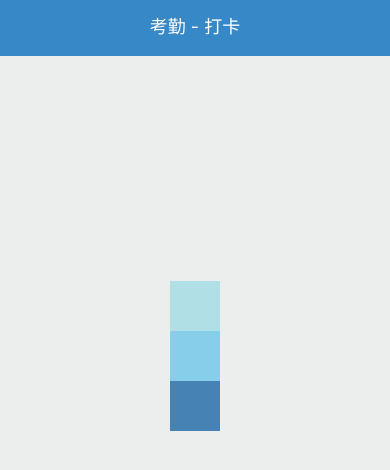
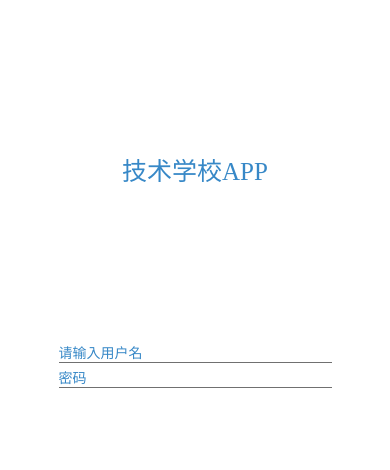
Before and after one commit to i4udevstar1001/ReactNativeDev, a React Native app: screen / in a window 390 px wide. Shown: the top 470 px of the page. Built offline with nearby package versions, Linux system fonts and the light colour scheme.

Commit message:
login page design : 50%

```diff
--- a/App.js
+++ b/App.js
@@ -1,63 +1,82 @@
 import React, { Component } from 'react';
-import { StatusBar, StyleSheet, Text, View } from 'react-native';
+import { StatusBar, StyleSheet, Text, TextInput, View } from 'react-native';
 
 const styles = StyleSheet.create({
-  bigBlue: {
-    color: 'blue',
-    fontWeight: 'bold',
-    fontSize: 30,
-  },
-  red: {
-    color: 'red',
-  },
   title: {
     color: 'white',
     fontSize: 18,
-    top: 12,
+    top: 16,
+    fontFamily: 'Roboto',
   },
   main: {
     backgroundColor: '#ECEDED',
     flex: 1,
   },
+  appTitle: {
+    color: '#3788C7',
+    fontSize: 25,
+    fontFamily: 'STKaiti',
+  },
+  appInput: {
+    color: '#3788C7',
+    fontSize: 14,
+    width: "70%",
+    fontFamily: 'Segoe UI',
+    borderBottomWidth: 1,
+    marginTop: 5,
+    borderBottomColor: '#707070'
+  },
 });
 
-class Blink extends Component {
-  componentDidMount() {
-    setInterval(() => (
-      this.setState(previousState =>(
-        { isShowingText: !previousState.isShowingText }
-      ))
-    ), 1000);
+export default class BlinkApp extends Component {
+  constructor(props) {
+    super(props);
+    this.state = {
+      username: '',
+      password: '',
+    };
   }
-
-  state = { isShowingText: true };
-
-  render() {
-    if (!this.state.isShowingText) {
-      return null;
-    }
-
-    return (
-      <Text style={styles.bigBlue}>{this.props.text}</Text>
-    );
-  }
-}
-
-export default class BlinkApp extends Component {
-  render() {
+  /* render() {
     return (
       <View style={styles.main}>
         <StatusBar barStyle="dark-content" backgroundColor="#3788C7" />
         <View style={{flex: 1, alignItems: 'center', backgroundColor: '#3788C7'}}>
+          <View style={{position: 'absolute', top: 0, left: 10}}>
+          <Text style={styles.title}>123--</Text>
+          </View>
           <Text style={styles.title}>考勤 - 打卡</Text>
         </View>
-        <View style={{flex: 4}}>
-          <Blink text='I love to 23' />
+        <View style={{flex: 4, alignItems: 'center', justifyContent: 'center',}}>
+          <Text style={styles.appTitle}>技术学校APP</Text>
         </View>
-        <View style={{flex: 10, flexDirection: 'column', alignSelf: 'center',}}>
-          <View style={{width: 50, height: 50, backgroundColor: 'powderblue'}} />
-          <View style={{height: 50, backgroundColor: 'skyblue'}} />
-          <View style={{width: 50, height: 50, backgroundColor: 'steelblue'}} />
+        <View style={{flex: 6}}>
+        </View>
+      </View>
+    );
+  } */
+  render() {
+    return (
+      <View style={{flex: 1, backgroundColor: 'white',}}>
+        <StatusBar barStyle="dark-content" backgroundColor="white" />
+        <View style={{flex: 4, alignItems: 'center', justifyContent: 'center',}}>
+          <Text style={styles.appTitle}>技术学校APP</Text>
+        </View>
+        <View style={{flex: 6, alignItems: 'center',}}>
+          <TextInput
+            style={styles.appInput}
+            placeholder="请输入用户名"
+            placeholderTextColor = "#3788C7"
+            onChangeText={(username) => this.setState({username})}
+            value={this.state.username}
+          />
+          <TextInput
+            style={styles.appInput}
+            placeholder="密码"
+            placeholderTextColor = "#3788C7"
+            secureTextEntry={true}
+            onChangeText={(password) => this.setState({password})}
+            value={this.state.password}
+          />
         </View>
       </View>
     );
```
